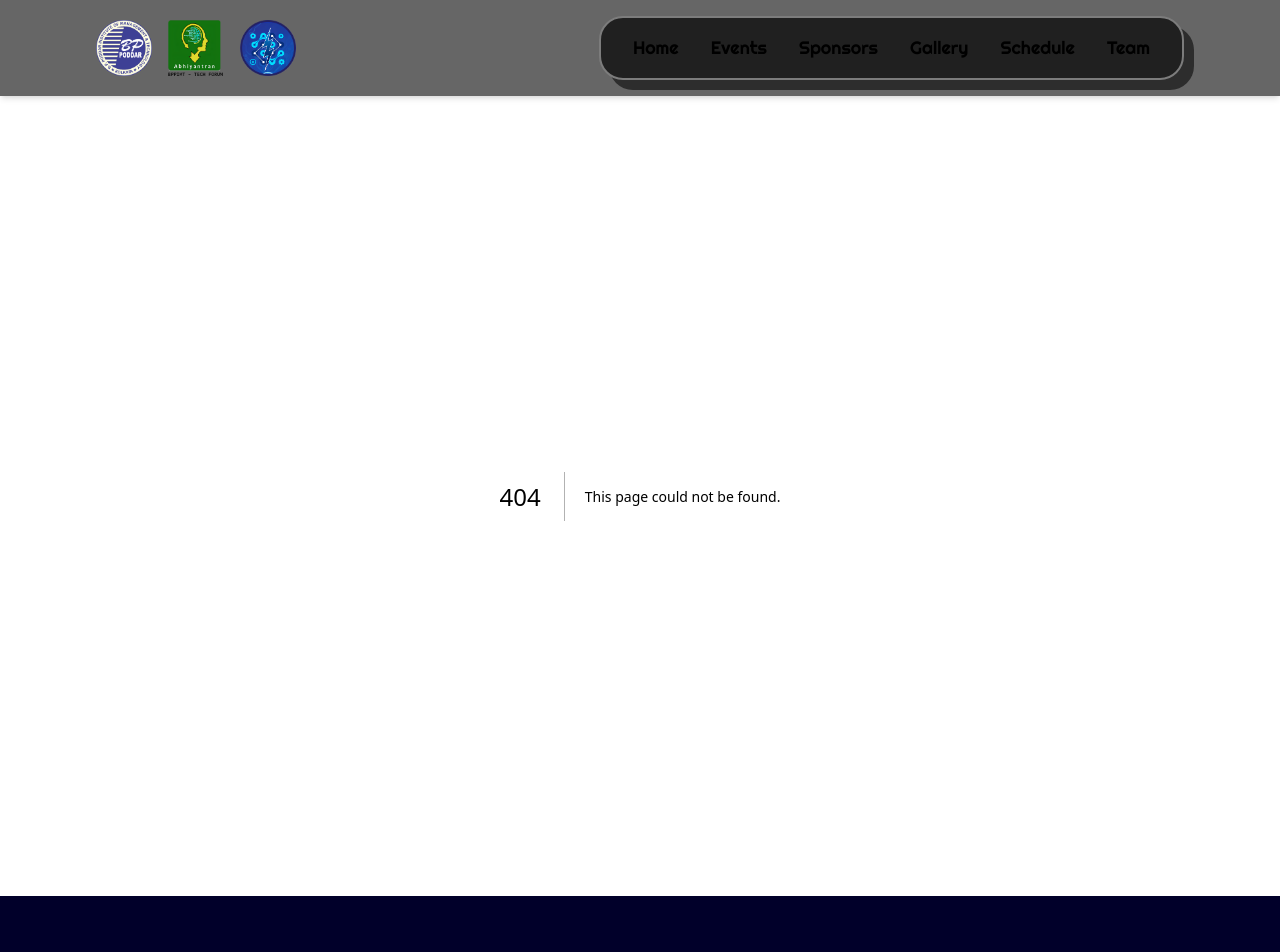
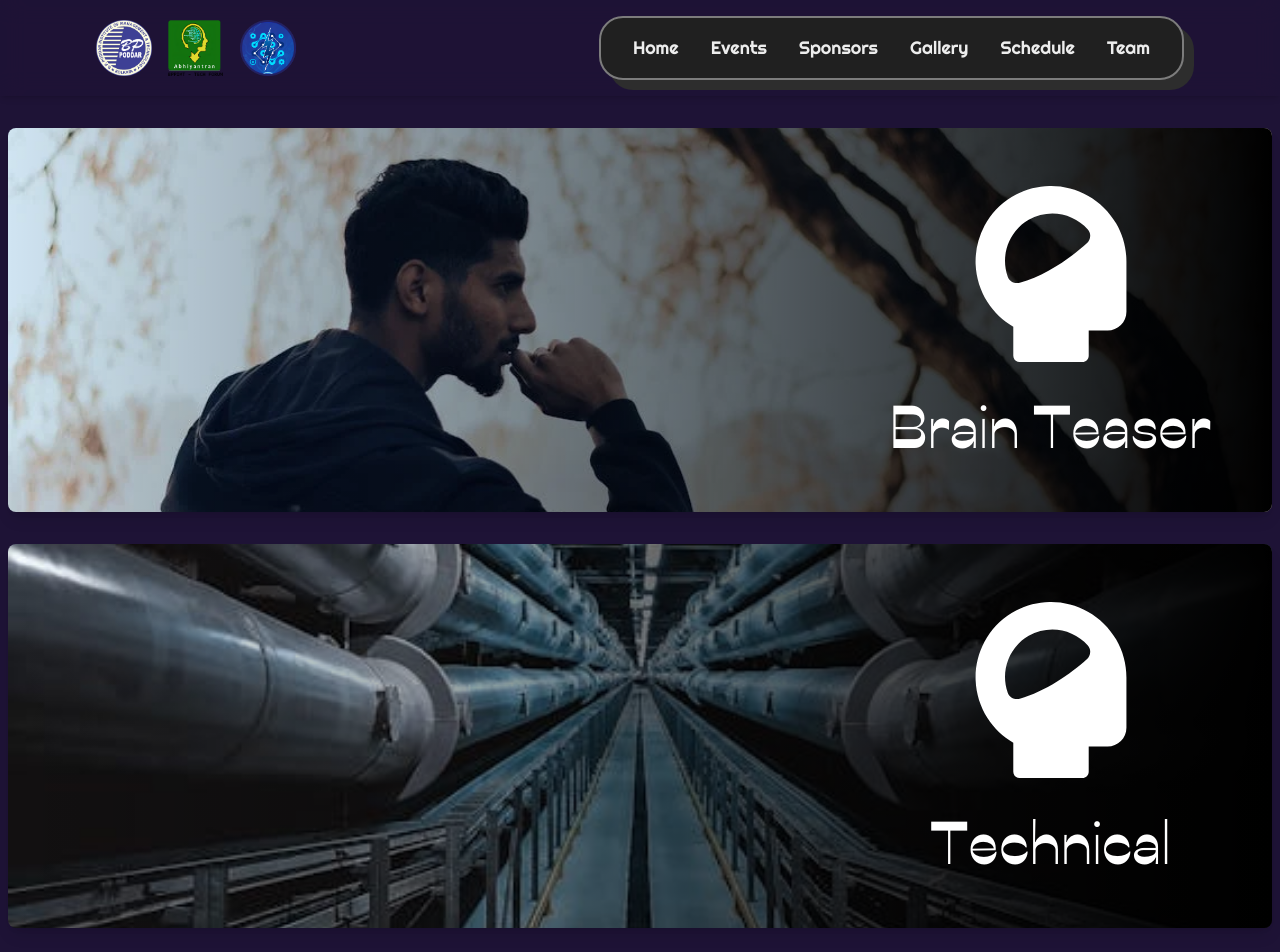
Before and after one commit to iamarghamallick/techstorm-2025, a Next.js app: page /events in a window 1280 px wide. Before the commit this address had no page. Shown: the top 952 px of the page. Built offline with nearby package versions, Linux system fonts and the light colour scheme.

Commit message:
star background and events category page

```diff
--- a/package.json
+++ b/package.json
@@ -12,7 +12,8 @@
     "next": "15.0.4",
     "react": "^19.0.0",
     "react-dom": "^19.0.0",
-    "react-icons": "^5.4.0"
+    "react-icons": "^5.4.0",
+    "three": "^0.171.0"
   },
   "devDependencies": {
     "eslint": "^8",
--- /dev/null
+++ b/src/app/events/page.js
@@ -0,0 +1,14 @@
+import EventCategoryCard from "@/components/EventCategoryCard";
+import { cards } from "@/lib/events";
+
+export default function Events() {
+    return (
+        <main className="events-container min-h-screen flex justify-center p-2 py-8">
+            <div className="container flex flex-col justify-center items-center gap-4 md:gap-8">
+                {cards.map((card) => (
+                    <EventCategoryCard key={card.id} {...card} />
+                ))}
+            </div>
+        </main>
+    );
+}
--- a/src/app/globals.css
+++ b/src/app/globals.css
@@ -3,7 +3,8 @@
 @tailwind utilities;
 
 :root {
-  --background: #0a0a0a;
+  /* --background: #0a0a0a; */
+  --background: #1E1336;
   --foreground: #ededed;
 }
 
--- /dev/null
+++ b/src/components/EventCategoryCard.js
@@ -0,0 +1,28 @@
+import Image from 'next/image'
+import Link from 'next/link'
+import React from 'react'
+
+const EventCategoryCard = ({ title, icon, image }) => {
+    return (
+        <Link href='/' className="w-full h-60 md:h-96 shadow-lg overflow-hidden relative rounded-lg">
+            <Image
+                src={image}
+                alt={title}
+                width={3000}
+                height={4000}
+                className="w-full h-full object-cover"
+            />
+            {/* Gradient overlay */}
+            <div className="absolute inset-0 bg-gradient-to-l from-black to-transparent"></div>
+
+            <div className="absolute inset-0 w-full flex flex-col justify-center items-end p-4">
+                <div className="flex flex-col w-1/2 md:w-1/3 justify-center items-center gap-4 md:gap-8">
+                    <Image src={icon} alt={title} width={100} height={100} className='md:w-44 md:h-44' />
+                    <p className="font-ribes text-4xl md:text-6xl font-semibold text-white text-center">{title}</p>
+                </div>
+            </div>
+        </Link>
+    )
+}
+
+export default EventCategoryCard
--- a/src/components/Events.js
+++ b/src/components/Events.js
@@ -2,62 +2,12 @@
 import React, { useState, useRef, useEffect } from "react";
 import { FaChevronLeft, FaChevronRight } from "react-icons/fa";
 import EventCard from "./EventCard";
+import { cards } from "@/lib/events";
 
 const Events = () => {
     const sliderRef = useRef(null);
     const [showLeftButton, setShowLeftButton] = useState(false);
     const [showRightButton, setShowRightButton] = useState(true);
-
-    const cards = [
-        {
-            id: 1,
-            title: "Event 1",
-            icon: "/assets/events/icons/event1.svg",
-            image: "/assets/events/event1.png",
-        },
-        {
-            id: 2,
-            title: "Event 2",
-            icon: "/assets/events/icons/event1.svg",
-            image: "/assets/events/event2.png",
-        },
-        {
-            id: 3,
-            title: "Event 3",
-            icon: "/assets/events/icons/event1.svg",
-            image: "/assets/events/event3.png",
-        },
-        {
-            id: 4,
-            title: "Event 4",
-            icon: "/assets/events/icons/event1.svg",
-            image: "/assets/events/event4.png",
-        },
-        {
-            id: 5,
-            title: "Event 5",
-            icon: "/assets/events/icons/event1.svg",
-            image: "/assets/events/event2.png",
-        },
-        {
-            id: 6,
-            title: "Event 3",
-            icon: "/assets/events/icons/event1.svg",
-            image: "/assets/events/event3.png",
-        },
-        {
-            id: 7,
-            title: "Event 4",
-            icon: "/assets/events/icons/event1.svg",
-            image: "/assets/events/event4.png",
-        },
-        {
-            id: 8,
-            title: "Event 5",
-            icon: "/assets/events/icons/event1.svg",
-            image: "/assets/events/event2.png",
-        }
-    ];
 
     const scroll = (direction) => {
         const container = sliderRef.current;
--- a/src/components/Footer.js
+++ b/src/components/Footer.js
@@ -8,7 +8,7 @@ const Footer = () => {
         <footer className='bg-[#01002A] pt-20 pb-2'>
             <div className='container mx-auto flex flex-col md:flex-row gap-12 md:gap-2 justify-between items-center md:items-start border-b pb-8'>
                 <div className='flex flex-col justify-center items-center'>
-                    <h1 className={`${righteous.className} text-4xl`}>TechStorm</h1>
+                    <h1 className={`${righteous.className} text-4xl leading-none`}>TechStorm</h1>
                     <h1 className={`${righteous.className} text-[5.75rem] leading-none`}>2.25</h1>
                 </div>
 
--- a/src/components/Header.js
+++ b/src/components/Header.js
@@ -10,7 +10,7 @@ const Header = () => {
     const [isOpen, setIsOpen] = useState(false);
 
     return (
-        <header className='sticky top-0 p-2 md:px-24 md:py-4 z-10 bg-black/60 backdrop-blur-md shadow-md'>
+        <header className='sticky top-0 p-2 md:px-24 md:py-4 z-10 bg-[#1E1336]/60 backdrop-blur-md shadow-md'>
             <div className="container mx-auto flex justify-between items-center h-11 md:h-16">
                 <div className="logo-container flex gap-4">
                     <Image src='/assets/logo/bppimt-logo.png' alt='bppimt' width={600} height={600} className='w-8 h-8 md:w-14 md:h-14' />
@@ -20,7 +20,7 @@ const Header = () => {
 
                 <div className={`hidden md:flex navlinks-container justify-around gap-8 border-2 border-[#7C7C7C] rounded-3xl p-4 px-8 ${righteous.className} leading-8 bg-[#202020] shadow-bottom-right`}>
                     <Link href='/' className='text-lg'>Home</Link>
-                    <Link href='/' className='text-lg'>Events</Link>
+                    <Link href='/events' className='text-lg'>Events</Link>
                     <Link href='/' className='text-lg'>Sponsors</Link>
                     <Link href='/' className='text-lg'>Gallery</Link>
                     <Link href='/' className='text-lg'>Schedule</Link>
@@ -35,7 +35,7 @@ const Header = () => {
             {/* navbar for small screen devices */}
             <nav className={`overflow-hidden fixed top-14 left-0 w-full bg-[#202020] flex flex-col md:hidden justify-center items-center gap-4 p-4 ${righteous.className} leading-8 transition-all duration-500 ease-in-out ${isOpen ? 'h-screen opacity-100' : 'h-0 opacity-0'}`}>
                 <Link onClick={() => setIsOpen(!isOpen)} href='/' className='text-lg'>Home</Link>
-                <Link onClick={() => setIsOpen(!isOpen)} href='/' className='text-lg'>Events</Link>
+                <Link onClick={() => setIsOpen(!isOpen)} href='/events' className='text-lg'>Events</Link>
                 <Link onClick={() => setIsOpen(!isOpen)} href='/' className='text-lg'>Sponsors</Link>
                 <Link onClick={() => setIsOpen(!isOpen)} href='/' className='text-lg'>Gallery</Link>
                 <Link onClick={() => setIsOpen(!isOpen)} href='/' className='text-lg'>Schedule</Link>
--- a/src/components/Hero.js
+++ b/src/components/Hero.js
@@ -2,10 +2,12 @@ import { righteous } from '@/app/fonts'
 import Image from 'next/image'
 import React from 'react'
 import Ribbon from './Ribbon'
+import StarsBackground from './StarsBackground'
 
 const Hero = () => {
     return (
-        <div className='relative p-2 min-h-screen flex flex-col justify-center items-center bg-[url("/assets/hero/meta_girl.png")] bg-cover bg-center bg-no-repeat'>
+        <div className='relative p-2 min-h-screen flex flex-col justify-center items-center bg-[url("/assets/hero/meta_girl.png")] bg-no-repeat bg-center md:bg-[position:120%_center] bg-[size:auto_100%]'>
+            <StarsBackground />
             <div className='flex flex-col gap-4 md:gap-8 justify-center items-center pb-12'>
                 <Image src='/assets/hero/techstorm.svg' alt='techstorm' width={1217} height={187} className='w-full' />
 
@@ -18,7 +20,7 @@ const Hero = () => {
                 </div>
             </div>
 
-            <div className='absolute bottom-0'>
+            <div className='absolute -bottom-12 mb-12'>
                 <Ribbon />
             </div>
         </div>
--- /dev/null
+++ b/src/components/StarsBackground.js
@@ -0,0 +1,85 @@
+"use client";
+import { useEffect, useRef } from "react";
+import * as THREE from "three";
+
+const StarsBackground = () => {
+    const mountRef = useRef(null);
+
+    useEffect(() => {
+        // Scene, Camera, Renderer
+        const scene = new THREE.Scene();
+        scene.background = new THREE.Color('#1E1336');
+        const camera = new THREE.PerspectiveCamera(
+            75,
+            window.innerWidth / window.innerHeight,
+            0.1,
+            1000
+        );
+        const renderer = new THREE.WebGLRenderer();
+        renderer.setSize(window.innerWidth, window.innerHeight);
+        if (mountRef.current) {
+            mountRef.current.appendChild(renderer.domElement);
+        }
+
+        // Stars
+        const starsGeometry = new THREE.BufferGeometry();
+        const starCount = 1000;
+        const positions = new Float32Array(starCount * 3);
+
+        for (let i = 0; i < starCount; i++) {
+            positions[i * 3] = (Math.random() - 0.5) * 2000; // x
+            positions[i * 3 + 1] = (Math.random() - 0.5) * 2000; // y
+            positions[i * 3 + 2] = (Math.random() - 0.5) * 2000; // z
+        }
+
+        starsGeometry.setAttribute(
+            "position",
+            new THREE.BufferAttribute(positions, 3)
+        );
+
+        const starsMaterial = new THREE.PointsMaterial({
+            color: 0xffffff,
+            size: 2,
+            sizeAttenuation: true,
+        });
+
+        const stars = new THREE.Points(starsGeometry, starsMaterial);
+        scene.add(stars);
+
+        // Camera position
+        camera.position.z = 1000;
+
+        // Animation function
+        const animate = () => {
+            requestAnimationFrame(animate);
+
+            // Twinkling effect
+            stars.rotation.x += 0.0005;
+            stars.rotation.y += 0.0005;
+
+            renderer.render(scene, camera);
+        };
+
+        animate();
+
+        // Handle resizing
+        const handleResize = () => {
+            camera.aspect = window.innerWidth / window.innerHeight;
+            camera.updateProjectionMatrix();
+            renderer.setSize(window.innerWidth, window.innerHeight);
+        };
+        window.addEventListener("resize", handleResize);
+
+        // Cleanup
+        return () => {
+            window.removeEventListener("resize", handleResize);
+            if (mountRef.current && renderer.domElement) {
+                mountRef.current.removeChild(renderer.domElement);
+            }
+        };
+    }, []);
+
+    return <div ref={mountRef} className="absolute inset-0 -z-10"></div>;
+};
+
+export default StarsBackground;
--- /dev/null
+++ b/src/lib/events.js
@@ -0,0 +1,50 @@
+export const cards = [
+    {
+        id: 1,
+        title: "Brain Teaser",
+        icon: "/assets/events/icons/event1.svg",
+        image: "/assets/events/event1.png",
+    },
+    {
+        id: 2,
+        title: "Technical",
+        icon: "/assets/events/icons/event1.svg",
+        image: "/assets/events/event2.png",
+    },
+    {
+        id: 3,
+        title: "Event 3",
+        icon: "/assets/events/icons/event1.svg",
+        image: "/assets/events/event3.png",
+    },
+    {
+        id: 4,
+        title: "Event 4",
+        icon: "/assets/events/icons/event1.svg",
+        image: "/assets/events/event4.png",
+    },
+    {
+        id: 5,
+        title: "Event 5",
+        icon: "/assets/events/icons/event1.svg",
+        image: "/assets/events/event2.png",
+    },
+    {
+        id: 6,
+        title: "Event 3",
+        icon: "/assets/events/icons/event1.svg",
+        image: "/assets/events/event3.png",
+    },
+    {
+        id: 7,
+        title: "Event 4",
+        icon: "/assets/events/icons/event1.svg",
+        image: "/assets/events/event4.png",
+    },
+    {
+        id: 8,
+        title: "Event 5",
+        icon: "/assets/events/icons/event1.svg",
+        image: "/assets/events/event2.png",
+    }
+];
```
Also changed, not shown: 1 other file (tests, documents, lock files or other folders).
